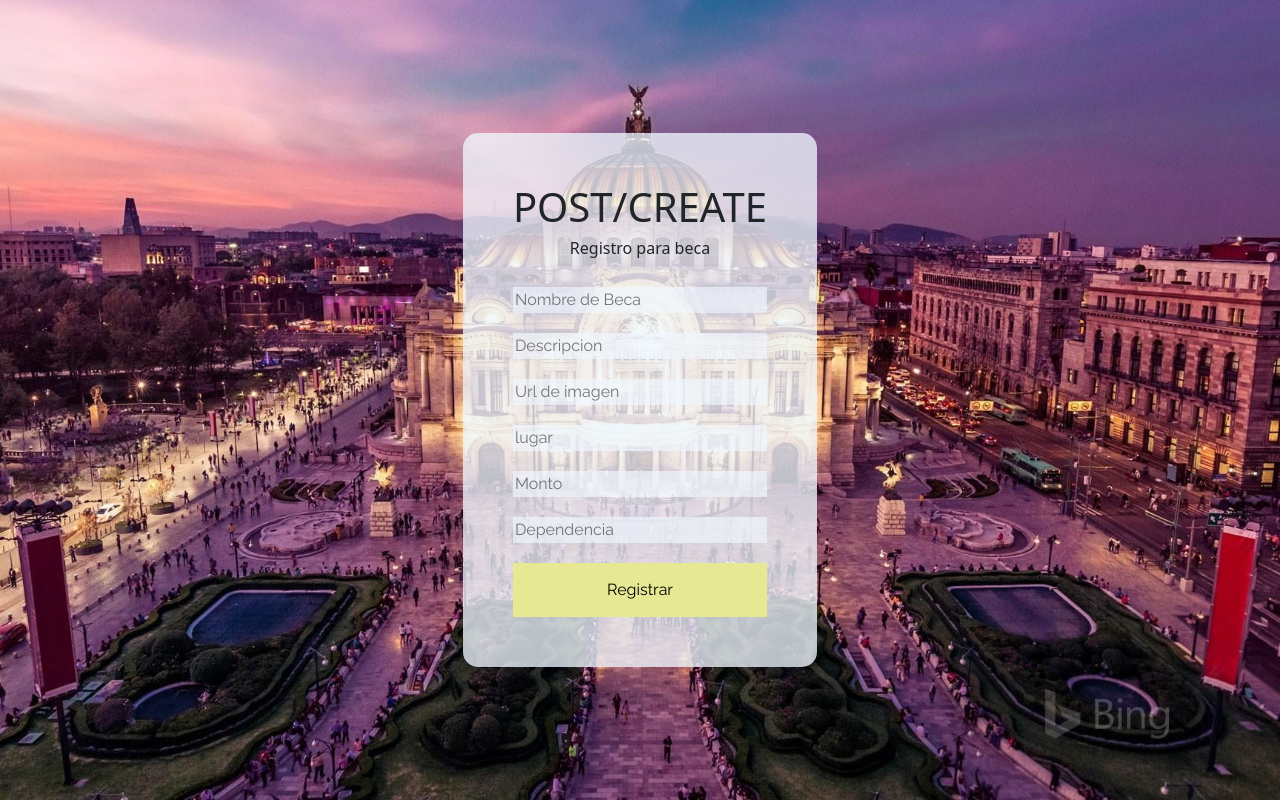
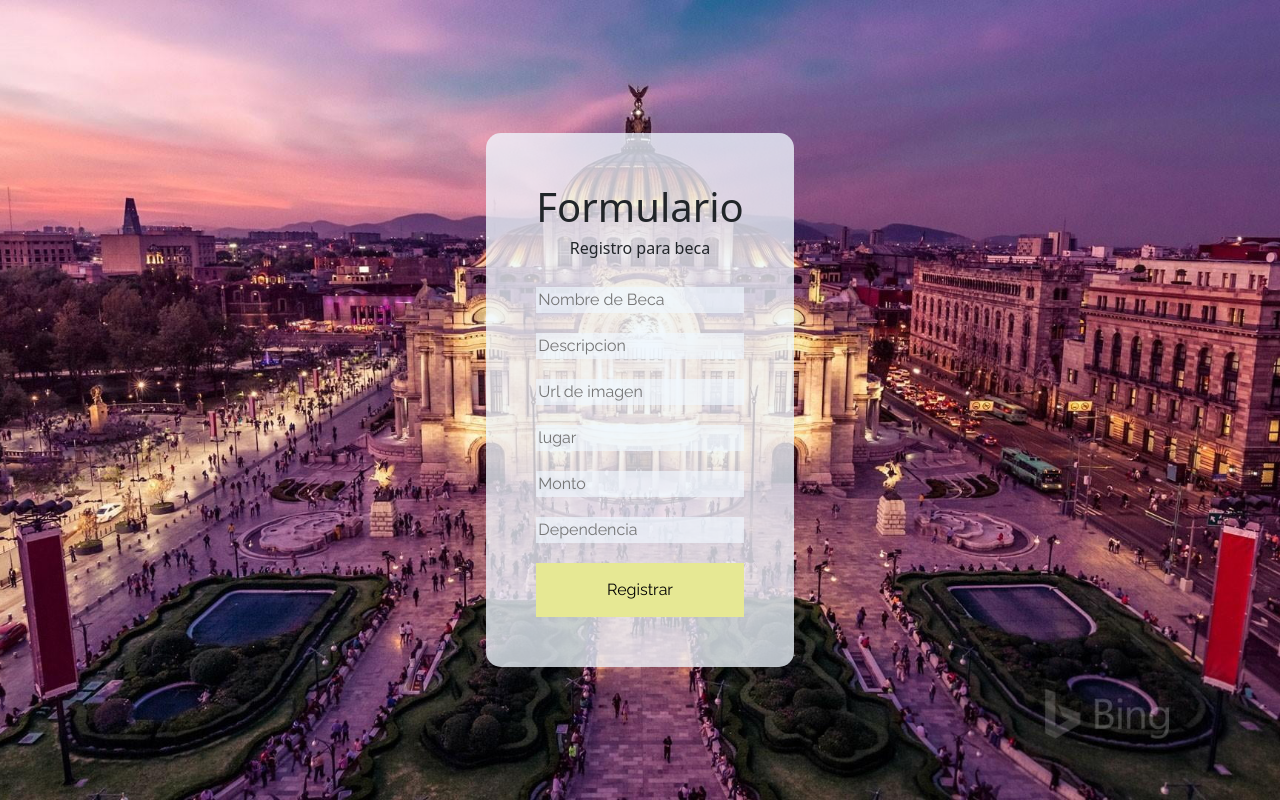
Before and after one commit to AlexisRios1316/proyectoconsultas, a plain HTML site: page index.html in a window 1280 px wide. Drawn offline with nearby package versions, Linux system fonts and the light colour scheme.

Commit message:
modificacion h1

```diff
--- a/index.html
+++ b/index.html
@@ -35,7 +35,7 @@
     <div class="conteiner-login">
         <form id="form">
           <center>
-            <h1>POST/CREATE</h1>
+            <h1>Formulario</h1>
             <h6>Registro para beca </h6>
           </center>
 
```
